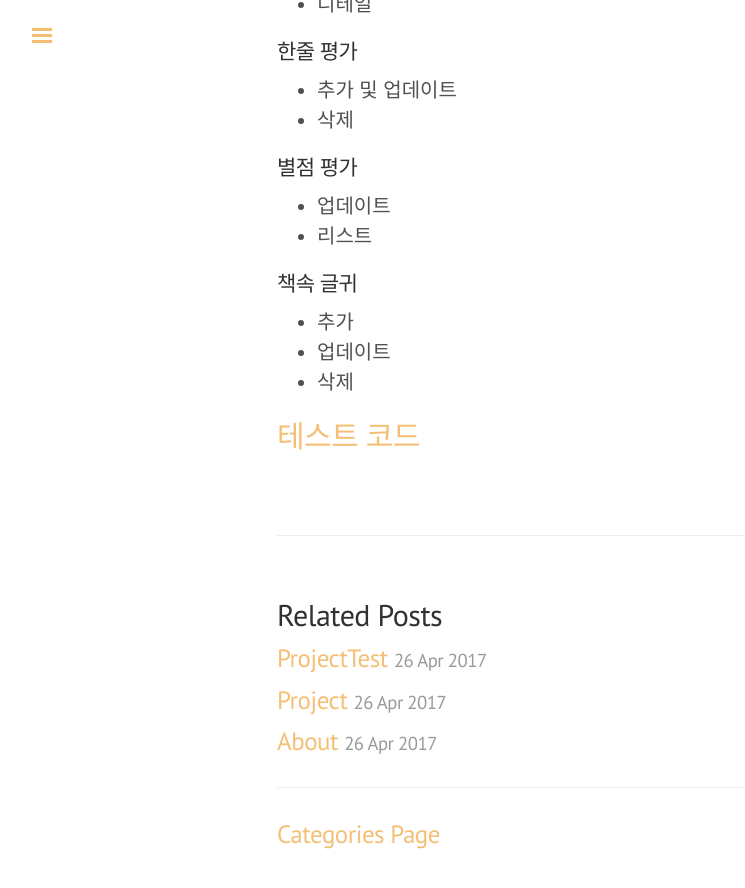
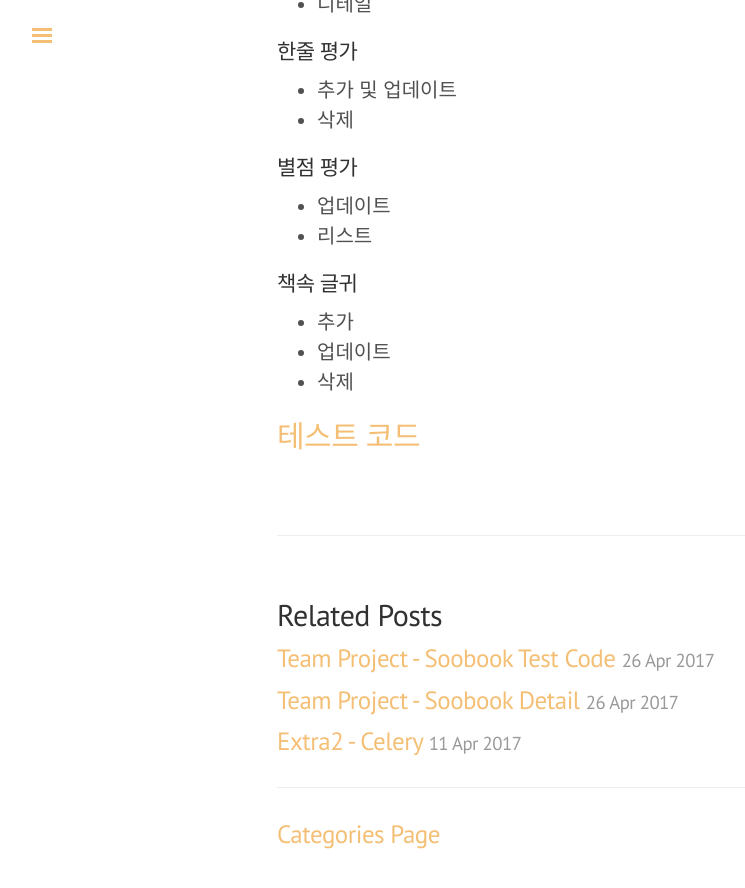
Before and after one commit to pinstinct/pinstinct.github.com, a Jekyll site: the page built from _posts/2017-04-26-soobook.md, in a window 1280 px wide and 900 px high, scrolled down 1118 px. Shown: the top 888 px of the window, without its empty margins (3-748 px from the left). Built offline with Jekyll 4.4.1, drawn with Linux system fonts in a browser that asks for light colours; some of the changed text lies outside the part shown.

Commit message:
Fix title, categories, tags

```diff
--- a/_posts/2017-04-26-soobook-detail.md
+++ b/_posts/2017-04-26-soobook-detail.md
@@ -1,7 +1,8 @@
 ---
 layout: post
-title: Project
-categories: About
+title: Team Project - Soobook Detail
+categories: wps
+tags: [fastcampus, project]
 ---
 
 
--- a/_posts/2017-04-26-soobook-testcode.md
+++ b/_posts/2017-04-26-soobook-testcode.md
@@ -1,7 +1,8 @@
 ---
 layout: post
-title: ProjectTest
-categories: About
+title: Team Project - Soobook Test Code
+categories: wps
+tags: [fastcampus, project]
 ---
 
 # 테스트 코드
--- a/_posts/2017-04-26-soobook.md
+++ b/_posts/2017-04-26-soobook.md
@@ -1,7 +1,8 @@
 ---
 layout: post
-title: ProjectDetail
-categories: About
+title: Team Project - Soobook
+categories: wps
+tags: [fastcampus, project]
 ---
 
 # SooBook Project
@@ -15,7 +16,7 @@
 - [Github](https://github.com/pinstinct/soobook)
 - [Web Front](https://front.devlim.net/)
 
-## [구현 기능](https://pinstinct.github.io/about/2017/04/26/soobook-detail/)
+## [구현 기능](https://pinstinct.github.io/wps/2017/04/26/soobook-detail/)
 
 ### 1. 회원관리 기능
 - 가입
@@ -46,4 +47,4 @@
 - 업데이트
 - 삭제
 
-## [테스트 코드](https://pinstinct.github.io/about/2017/04/26/soobook-testcode/)
+## [테스트 코드](https://pinstinct.github.io/wps/2017/04/26/soobook-testcode/)
```
Also changed, not shown: _posts/2017-03-24-teamproject.md (+2 -2 lines), _posts/2017-04-26-about.md (deleted, +0 -64 lines).
